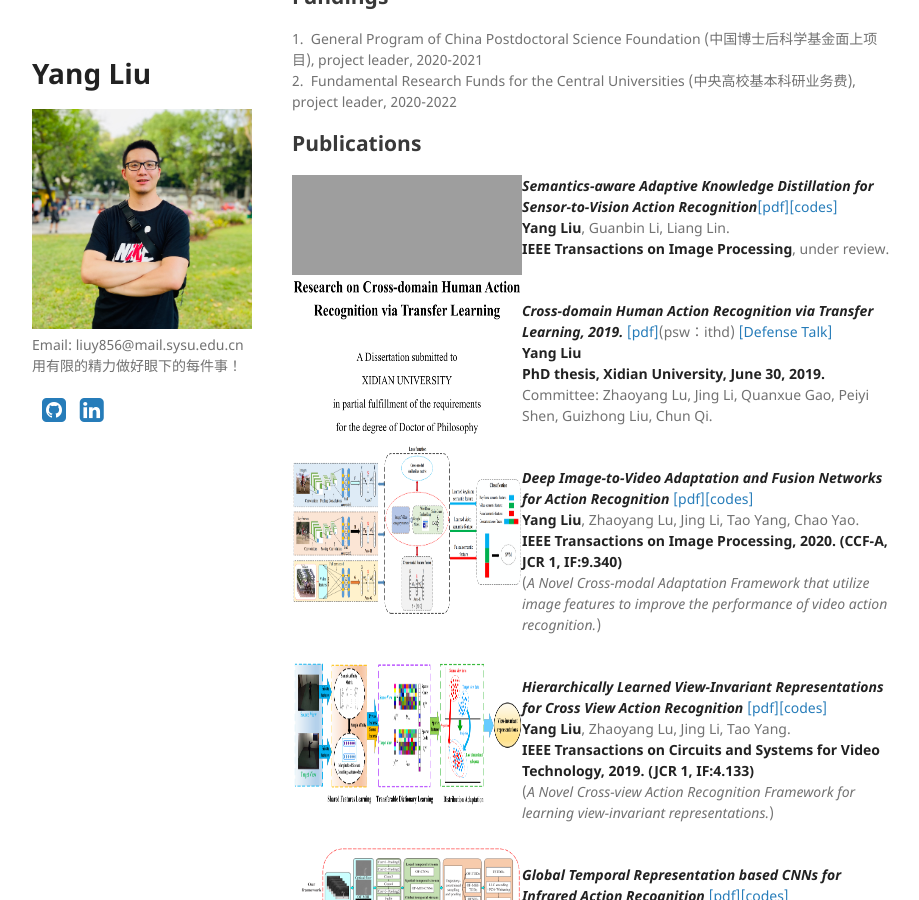
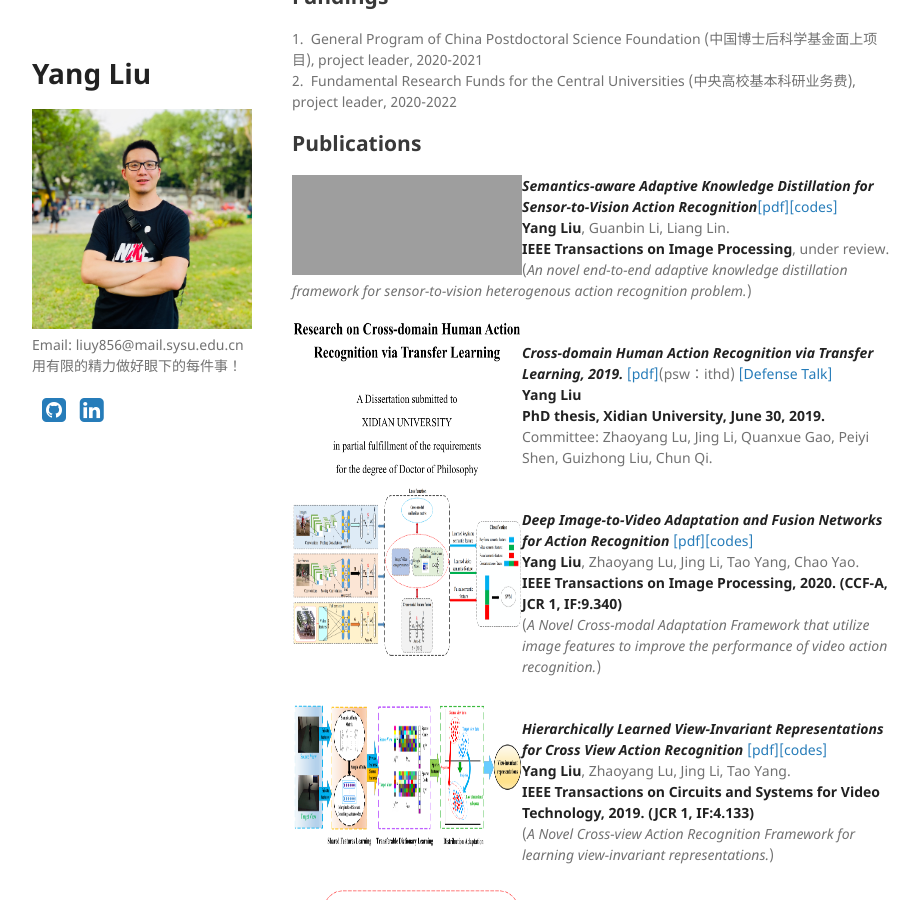
Before and after one commit to YangLiu9208/home, a Jekyll site: the page built from index.md, in a window 1280 px wide and 900 px high, scrolled down 724 px. Shown: the whole window, without its empty margins (178-1097 px from the left). Built offline with Jekyll 4.4.1, drawn with Linux system fonts in a browser that asks for light colours; a style sheet for code colours, icons or effects is not loaded; grey boxes are pictures that could not be loaded.

Commit message:
Update index.md

```diff
--- a/index.md
+++ b/index.md
@@ -36,6 +36,7 @@ Communication Systems Design in Intelligent Transportation
 ***Semantics-aware Adaptive Knowledge Distillation for Sensor-to-Vision Action Recognition***[[pdf]](https://yangliu9208.github.io/home/)[[codes]]( https://yangliu9208.github.io/SAKDN/)
 **Yang Liu**, Guanbin Li, Liang Lin.
 **IEEE Transactions on Image Processing**, under review.
+(*An novel end-to-end adaptive knowledge distillation framework for sensor-to-vision heterogenous action recognition problem.*)
 
 <div align="left">
           <a>
```
